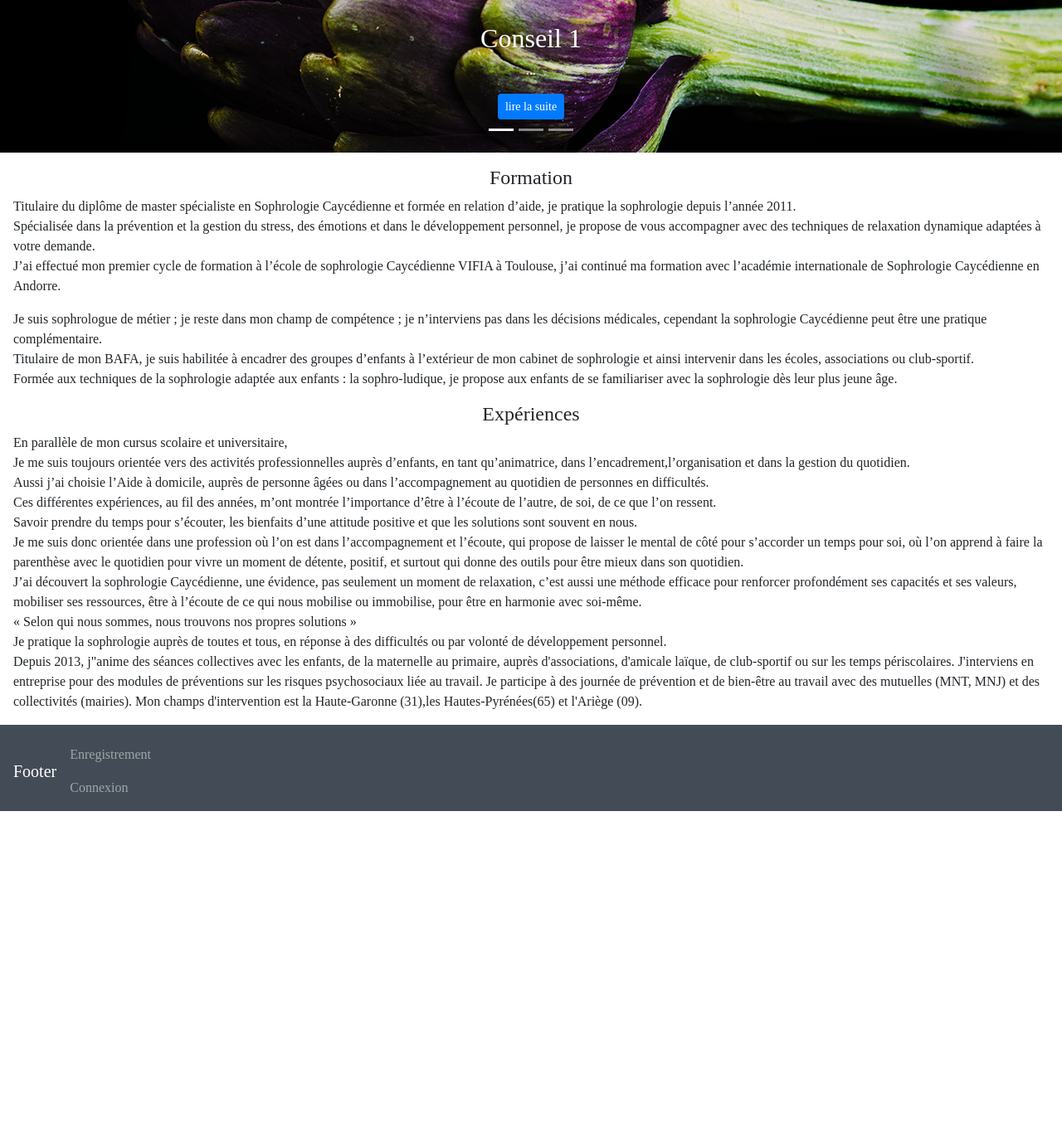
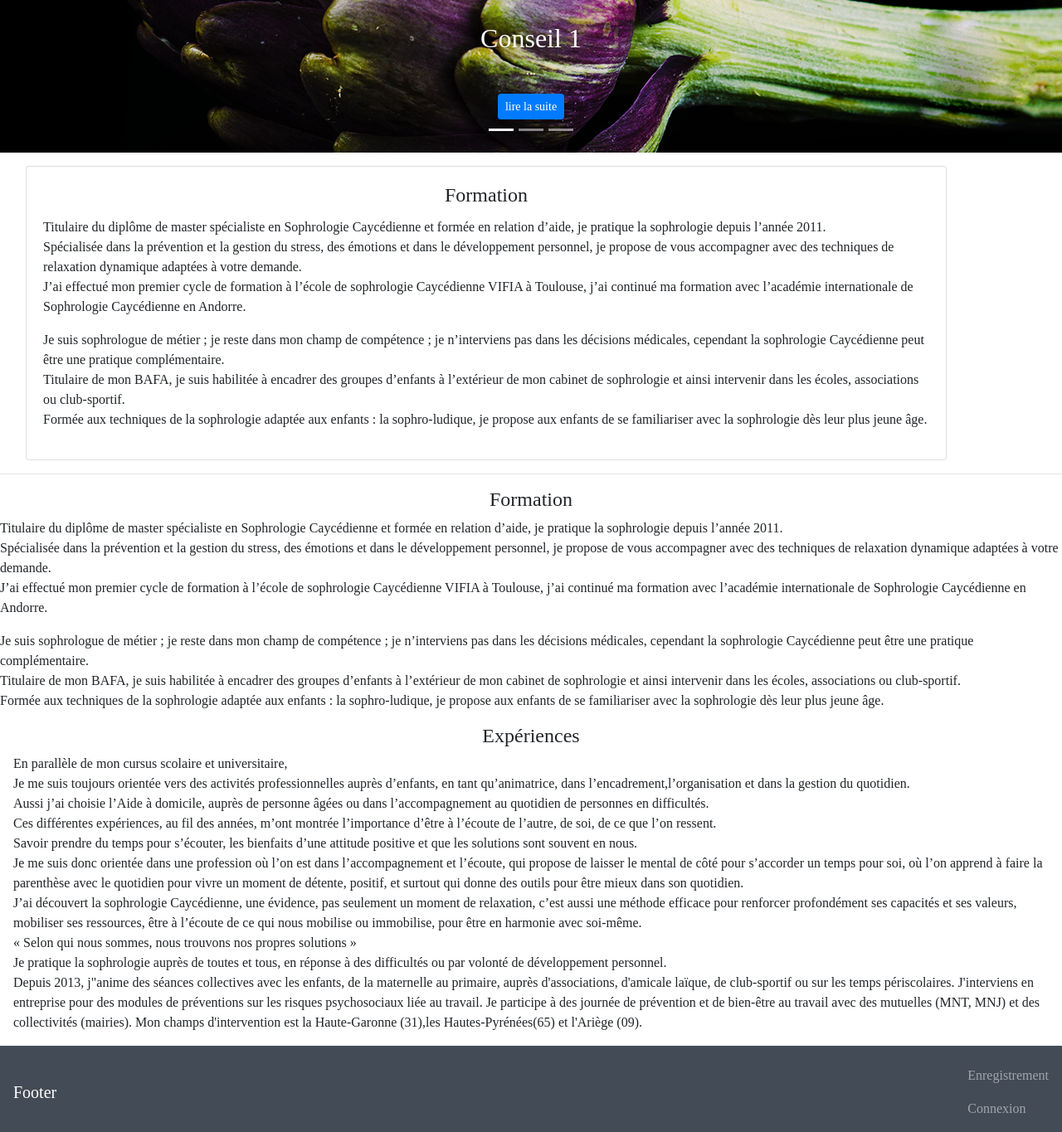
Before and after one commit to Vanoux/Sophro_NativeStage, a Symfony app: template sophrologueSite/templates/app/home.html.twig in a window 1280 px wide. Shown: the part 528-1893 px from the top of the page at 83% size. Before the commit the page ends 1506 px from the top, so only its background shows below. Run offline with Twig, Linux system fonts and the light colour scheme; the template is opened without the code that fills it, so the values that code supplies are empty; some libraries are stand-ins or nearby versions.

Commit message:
Suite mise en page coté admin et tout les formulaires

```diff
--- a/sophrologueSite/templates/admin/dashboard.html.twig
+++ b/sophrologueSite/templates/admin/dashboard.html.twig
@@ -8,7 +8,7 @@
 
     <div class="jumbotron jumbotron-fluid jumbotronTitle">
         <div class="container">
-            <h1 class="display-4 text-center">Dashboard Admin</h1>
+            <h1 class="display-4 text-center mb-3">Dashboard Admin</h1>
             {% if is_granted('ROLE_ADMIN') %}
             <!-- is_granted() = méthode de sécurité pour que la hiérarchie des rôles fonctionne **granted : bénéficiaire**-->
             <h3 class="text-center">Bonjour {{ app.user.username }} !</h3>
--- a/sophrologueSite/templates/app/ateliers.html.twig
+++ b/sophrologueSite/templates/app/ateliers.html.twig
@@ -4,6 +4,10 @@
 
 {% block body %}
 
-<h1>Ici c'est les informations sur mes ateliers !!</h1>
+<div class="jumbotron jumbotron-fluid shadow jumbotronTitle">
+    <div class="container">
+        <h1 class="display-5 text-center">Retrouvez ici toutes les informations sur mes ateliers</h1>
+    </div>
+</div>
 
 {% endblock %}
--- a/sophrologueSite/templates/app/contact.html.twig
+++ b/sophrologueSite/templates/app/contact.html.twig
@@ -4,6 +4,10 @@
 
 {% block body %}
 
-<h1>Ici c'est le Formulaire de Contact !!</h1>
+<div class="jumbotron jumbotron-fluid shadow jumbotronTitle">
+    <div class="container">
+        <h1 class="display-5 text-center">Retrouvez ici le Formulaire de Contact</h1>
+    </div>
+</div>
 
 {% endblock %}
--- a/sophrologueSite/templates/app/home.html.twig
+++ b/sophrologueSite/templates/app/home.html.twig
@@ -58,7 +58,35 @@
 <!-- ********** INFORMATIONS PRATICIENNE ********** -->
 
 
-<div class="m-3">
+<div class="container m-3">
+
+    <div class="card">
+        <div class="card-body">
+            <h4 class="card-title text-center">Formation</h4>
+            <p class="card-text">Titulaire du diplôme de master spécialiste en Sophrologie Caycédienne et formée en
+                relation d’aide, je pratique
+                la sophrologie depuis l’année 2011.<br>
+                Spécialisée dans la prévention et la gestion du stress, des émotions et dans le développement
+                personnel, je
+                propose de vous accompagner avec des techniques de relaxation dynamique adaptées à votre demande.<br>
+                J’ai effectué mon premier cycle de formation à l’école de sophrologie Caycédienne VIFIA à Toulouse,
+                j’ai
+                continué ma formation avec l’académie internationale de Sophrologie Caycédienne en Andorre.
+            </p>
+            <p>
+                Je suis sophrologue de métier ; je reste dans mon champ de compétence ; je n’interviens pas dans les
+                décisions médicales, cependant la sophrologie Caycédienne peut être une pratique complémentaire.<br>
+                Titulaire de mon BAFA, je suis habilitée à encadrer des groupes d’enfants à l’extérieur de mon cabinet
+                de sophrologie et ainsi intervenir dans les écoles, associations ou club-sportif.<br>
+                Formée aux techniques de la sophrologie adaptée aux enfants : la sophro-ludique, je propose aux enfants
+                de se familiariser avec la sophrologie dès leur plus jeune âge.
+            </p>
+        </div>
+    </div>
+</div>
+
+    <hr>
+
     <h4 class="text-center">Formation</h4>
     <p>
         Titulaire du diplôme de master spécialiste en Sophrologie Caycédienne et formée en relation d’aide, je pratique
@@ -69,27 +97,41 @@
         continué ma formation avec l’académie internationale de Sophrologie Caycédienne en Andorre.
     </p>
     <p>
-        Je suis sophrologue de métier ; je reste dans mon champ de compétence ; je n’interviens pas dans les décisions médicales, cependant la sophrologie Caycédienne peut être une pratique complémentaire.<br>
-        Titulaire de mon BAFA, je suis habilitée à encadrer des groupes d’enfants à l’extérieur de mon cabinet de sophrologie et ainsi intervenir dans les écoles, associations ou club-sportif.<br>
-        Formée aux techniques de la sophrologie adaptée aux enfants : la sophro-ludique, je propose aux enfants de se familiariser avec la sophrologie dès leur plus jeune âge.
+        Je suis sophrologue de métier ; je reste dans mon champ de compétence ; je n’interviens pas dans les décisions
+        médicales, cependant la sophrologie Caycédienne peut être une pratique complémentaire.<br>
+        Titulaire de mon BAFA, je suis habilitée à encadrer des groupes d’enfants à l’extérieur de mon cabinet de
+        sophrologie et ainsi intervenir dans les écoles, associations ou club-sportif.<br>
+        Formée aux techniques de la sophrologie adaptée aux enfants : la sophro-ludique, je propose aux enfants de se
+        familiariser avec la sophrologie dès leur plus jeune âge.
     </p>
-</div>
 
 <div class="m-3">
     <h4 class="text-center">Expériences</h4>
     <p>
         En parallèle de mon cursus scolaire et universitaire,<br>
-            Je me suis toujours orientée vers des activités professionnelles auprès d’enfants, en tant qu’animatrice, dans l’encadrement,l’organisation et dans la gestion du quotidien.<br>
-            Aussi j’ai choisie l’Aide à domicile, auprès de personne âgées ou dans l’accompagnement au quotidien de personnes en difficultés.<br>
-            Ces différentes expériences, au fil des années, m’ont montrée l’importance d’être à l’écoute de l’autre, de soi, de ce que l’on ressent.<br>
-            Savoir prendre du temps pour s’écouter, les bienfaits d’une attitude positive et que les solutions sont souvent en nous.<br>
-            Je me suis donc orientée dans une profession où l’on est dans l’accompagnement et l’écoute, qui propose de laisser le mental de côté pour s’accorder un temps pour soi, où l’on apprend à faire la parenthèse avec le quotidien pour vivre un moment de détente, positif, et surtout qui donne des outils pour être mieux dans son quotidien.<br>
-            J’ai découvert la sophrologie Caycédienne, une évidence, pas seulement un moment de relaxation, c’est aussi une méthode efficace pour renforcer profondément ses capacités et ses valeurs, mobiliser ses ressources, être à l’écoute de ce qui nous mobilise ou immobilise, pour être en harmonie avec soi-même.<br>
+        Je me suis toujours orientée vers des activités professionnelles auprès d’enfants, en tant qu’animatrice, dans
+        l’encadrement,l’organisation et dans la gestion du quotidien.<br>
+        Aussi j’ai choisie l’Aide à domicile, auprès de personne âgées ou dans l’accompagnement au quotidien de
+        personnes en difficultés.<br>
+        Ces différentes expériences, au fil des années, m’ont montrée l’importance d’être à l’écoute de l’autre, de
+        soi, de ce que l’on ressent.<br>
+        Savoir prendre du temps pour s’écouter, les bienfaits d’une attitude positive et que les solutions sont souvent
+        en nous.<br>
+        Je me suis donc orientée dans une profession où l’on est dans l’accompagnement et l’écoute, qui propose de
+        laisser le mental de côté pour s’accorder un temps pour soi, où l’on apprend à faire la parenthèse avec le
+        quotidien pour vivre un moment de détente, positif, et surtout qui donne des outils pour être mieux dans son
+        quotidien.<br>
+        J’ai découvert la sophrologie Caycédienne, une évidence, pas seulement un moment de relaxation, c’est aussi une
+        méthode efficace pour renforcer profondément ses capacités et ses valeurs, mobiliser ses ressources, être à
+        l’écoute de ce qui nous mobilise ou immobilise, pour être en harmonie avec soi-même.<br>
         « Selon qui nous sommes, nous trouvons nos propres solutions »<br>
-            Je pratique la sophrologie auprès de toutes et tous, en réponse à des difficultés ou par volonté de développement personnel.<br>
-            Depuis 2013, j"anime des séances collectives avec les enfants, de la maternelle au primaire, auprès d'associations, d'amicale laïque, de club-sportif ou sur les temps périscolaires.
+        Je pratique la sophrologie auprès de toutes et tous, en réponse à des difficultés ou par volonté de
+        développement personnel.<br>
+        Depuis 2013, j"anime des séances collectives avec les enfants, de la maternelle au primaire, auprès
+        d'associations, d'amicale laïque, de club-sportif ou sur les temps périscolaires.
         J'interviens en entreprise pour des modules de préventions sur les risques psychosociaux liée au travail.
-            Je participe à des journée de prévention et de bien-être au travail avec des mutuelles (MNT, MNJ) et des collectivités (mairies).
+        Je participe à des journée de prévention et de bien-être au travail avec des mutuelles (MNT, MNJ) et des
+        collectivités (mairies).
         Mon champs d'intervention est la Haute-Garonne (31),les Hautes-Pyrénées(65) et l'Ariège (09).
     </p>
 </div>
--- a/sophrologueSite/templates/app/sophro.html.twig
+++ b/sophrologueSite/templates/app/sophro.html.twig
@@ -4,6 +4,10 @@
 
 {% block body %}
 
-<h1>Ici c'est toutes les informations sur la Sophrologie !!</h1>
+<div class="jumbotron jumbotron-fluid shadow jumbotronTitle">
+    <div class="container">
+        <h1 class="display-5 text-center">Retrouvez ici toutes les informations sur la Sophrologie</h1>
+    </div>
+</div>
 
 {% endblock %}
--- a/sophrologueSite/templates/base.html.twig
+++ b/sophrologueSite/templates/base.html.twig
@@ -65,7 +65,7 @@
     <footer class="mt-3 pt-2">
         <nav class="navbar navbar-inverse collaspe-show navbar-dark">
             <a href="#" class="navbar-brand">Footer</a>
-            <ul class="navbar-nav mr-auto">
+            <ul class="navbar-nav ml-auto">
 
                 {% if not app.user %}
                 <li class="nav-item">
@@ -74,7 +74,7 @@
                     <a class="nav-link" href="{{ path('security_login') }}">Connexion</a>
                 </li>
                 {% else %}
-                <li class="nav-item">
+                <li class="nav-item active">
                     <a class="nav-link" href="{{ path('security_logout') }}">Deconnexion</a>
                 </li>
                 {% endif %}
--- a/sophrologueSite/templates/security/registration.html.twig
+++ b/sophrologueSite/templates/security/registration.html.twig
@@ -1,4 +1,6 @@
 {% extends 'base.html.twig' %}
+
+{% form_theme form 'bootstrap_4_layout.html.twig' %}
 
 {% block title %}Incription{% endblock %}
 
```
Also changed, not shown: sophrologueSite/templates/app/tarifs_horaires.html.twig (+10 -3 lines), sophrologueSite/templates/resetting/index.html.twig (+12 -14 lines), sophrologueSite/templates/resetting/request.html.twig (+9 -13 lines), sophrologueSite/templates/security/login.html.twig (+8 -4 lines). Lines whose indentation alone changed are shown as unchanged.
